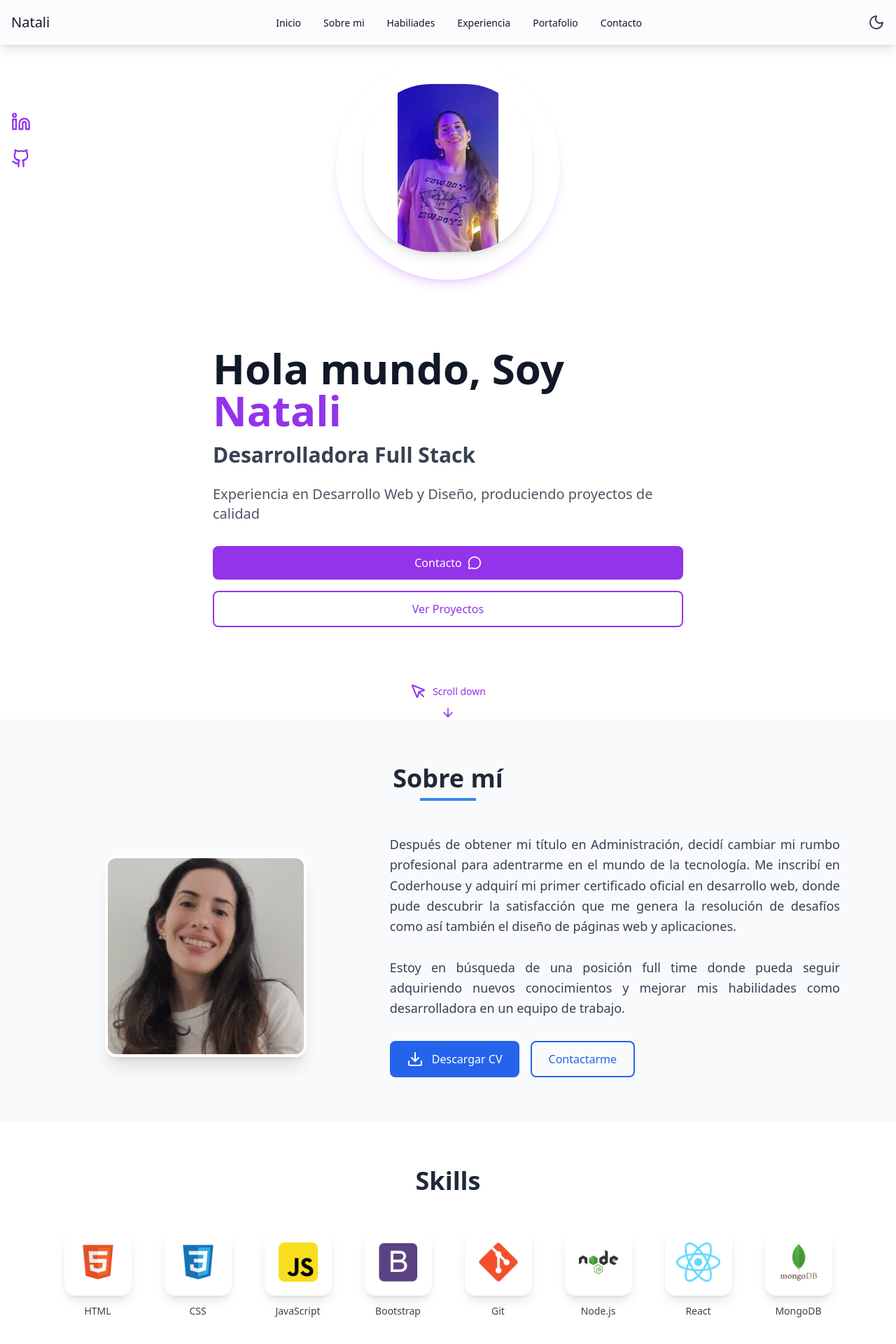
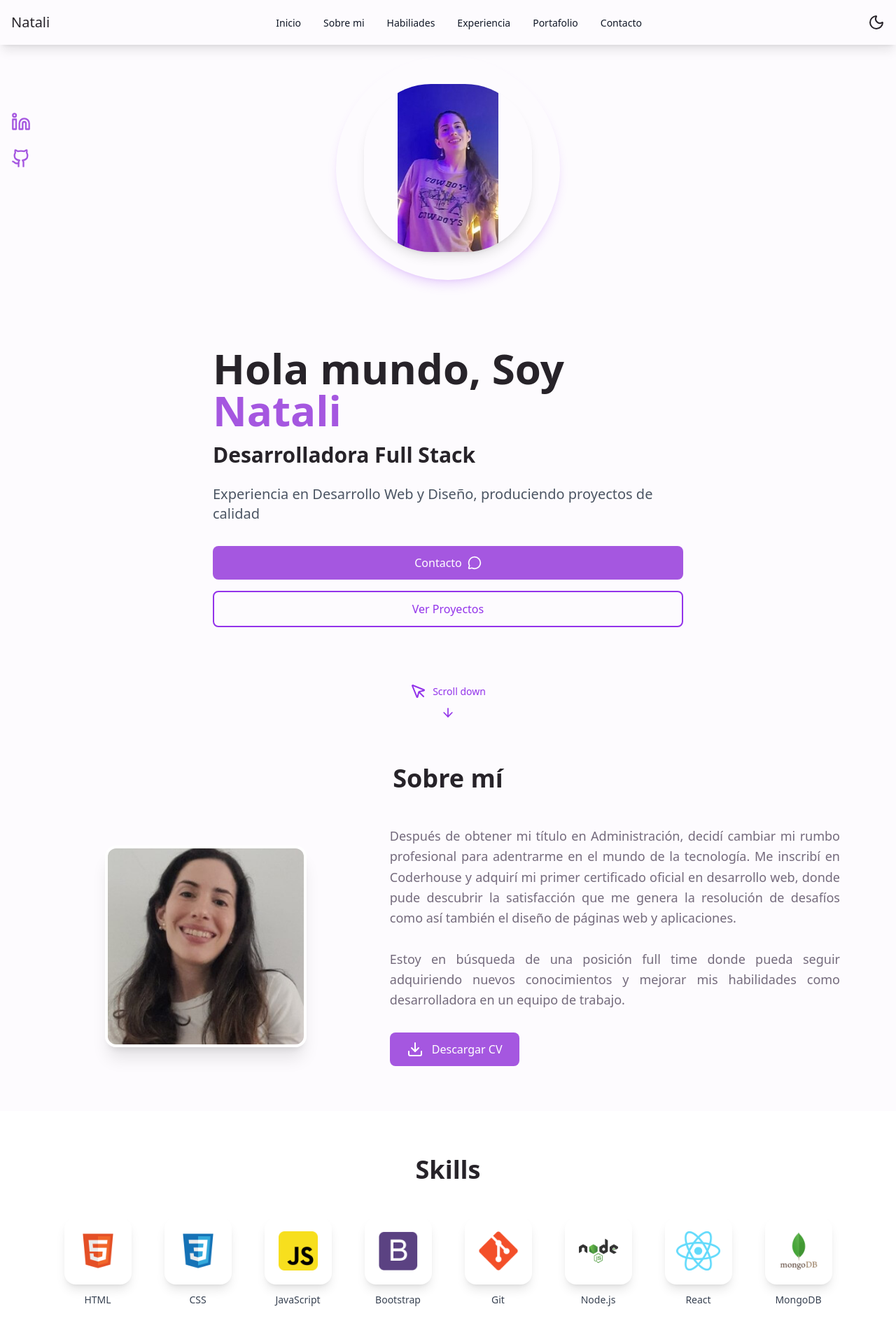
Before and after one commit to natalischwartz/Portfolio-Natali-Schwartz, a React (Vite) app: page / in a window 1280 px wide. Shown: the top 1920 px of the page at 70% size. Built offline with nearby package versions, Linux system fonts and the light colour scheme.

Commit message:
agregue el dark mode

```diff
--- a/src/components/About.jsx
+++ b/src/components/About.jsx
@@ -3,11 +3,11 @@ import { Download } from 'lucide-react';
 
 const About = () => {
   return (
-    <section id="about" className="about section py-16 bg-gray-50">
+    <section id="about" className="about section py-16 bg-body-color">
       <div className="container mx-auto px-4 max-w-6xl">
         <div className="text-center mb-12">
-          <h2 className="text-3xl md:text-4xl font-bold text-gray-800 mb-2">Sobre mí</h2>
-          <div className="w-20 h-1 bg-blue-500 mx-auto"></div>
+          <h2 className="text-3xl md:text-4xl font-bold text-title-color mb-2">Sobre mí</h2>
+          {/* <div className="w-20 h-1 bg-blue-500 mx-auto"></div> */}
         </div>
 
         <div className="flex flex-col lg:flex-row items-center gap-12">
@@ -25,7 +25,7 @@ const About = () => {
 
           {/* Contenido */}
           <div className="lg:w-3/5">
-            <p className="text-lg text-gray-700 mb-8 leading-relaxed text-justify">
+            <p className="text-lg text-text-color mb-8 leading-relaxed text-justify">
               Después de obtener mi título en Administración, decidí cambiar mi rumbo profesional para
               adentrarme en el mundo de la tecnología. Me inscribí en Coderhouse y adquirí mi primer
               certificado oficial en desarrollo web, donde pude descubrir la satisfacción que me genera
@@ -41,19 +41,19 @@ const About = () => {
                 target="_blank"
                 rel="noopener noreferrer"
                 href="/CV-Natali-Schwartz.pdf"
-                className="inline-flex items-center gap-3 bg-blue-600 text-white px-6 py-3 rounded-lg hover:bg-blue-700 transition-all duration-300 hover:shadow-lg hover:-translate-y-1"
+                className="inline-flex items-center gap-3 bg-first-color text-container-color px-6 py-3 rounded-lg hover:bg-first-color-alt transition-all duration-300 hover:shadow-lg hover:-translate-y-1"
               >
                 <Download className="text-lg" />
                 <span className="font-medium">Descargar CV</span>
               </a>
 
               {/* Botón adicional opcional */}
-              <a
+              {/* <a
                 href="#contact"
                 className="inline-flex items-center gap-3 border-2 border-blue-600 text-blue-600 px-6 py-3 rounded-lg hover:bg-blue-50 transition-all duration-300"
               >
                 <span className="font-medium">Contactarme</span>
-              </a>
+              </a> */}
             </div>
           </div>
         </div>
--- a/src/components/Footer.jsx
+++ b/src/components/Footer.jsx
@@ -10,7 +10,7 @@ const Footer = () => {
 
           {/* Contenido principal */}
           <div className="footer__content text-center">
-            <h1 className="footer__title text-3xl font-bold mb-1">
+            <h1 className="footer__title text-3xl font-bold mb-1 text-title-color">
               Natali
             </h1>
             <span className="footer__subtitle text-blue-100">
--- a/src/components/Header.jsx
+++ b/src/components/Header.jsx
@@ -42,12 +42,12 @@ const Header = () =>{
 
 
     return (
-        <header className="fixed bottom-0 sm:top-0 left-0 w-full z-50 bg-body-color dark:bg-gray-900 shadow-lg md:top-0
+        <header className="fixed bottom-0 sm:top-0 left-0 w-full z-50 bg-body-color dark:bg-dark-container-color shadow-lg md:top-0
         md:bottom-auto">
             <nav className="mx-auto px-4 h-12 md:h-16  flex justify-between items-center">
                 {/* Logo */}
-                <a href="#" className="text-xl font-medium text-gray-900 dark:text-white
-                hover:text-purple-400 transition-colors">
+                <a href="#" className="text-xl font-medium text-title-color dark:text-dark-title-color
+                hover:text-first-color transition-colors dark:hover:text-first-color-lighter">
                     Natali
                 </a>
 
@@ -58,7 +58,7 @@ const Header = () =>{
                         return(
                             <a key={index} href={navLink.href}
                             onClick={() =>{ setIsMenuOpen(false)}}
-                            className="items-center p-4 rounded-lg hover:bg-gray-100 dark:hover:bg-gray-700 transition-colors group">
+                            className="items-center p-4 rounded-lg hover:bg-first-color-lighter dark:hover:bg-gray-700 transition-colors group">
                                 {/* <Icon className="w-8 h-8 text-purple-600 dark:text-purple-400 group-hover:scale-110 transition-transform"/> */}
                                 <span className="text-sm font-medium text-gray-900 dark:text-white">
                                     {navLink.text}
@@ -71,8 +71,8 @@ const Header = () =>{
                 <div className="flex items-center space-x-4">
                     {/* Boton tema */}
                     <button onClick={toggleTheme}
-                    className="text-gray-700 dark:text-gray-300 hover:text-purple-600
-                    dark:hover:text-purple-400 text-xl"
+                    className="text-title-color dark:text-dark-title-color hover:text-first-color
+                    dark:hover:text-first-color-lighter text-xl"
                     aria-label="Cambiar tema"
                     >
                     {darkMode ? <Sun size={24}/> : <Moon size={24}/>}
@@ -81,7 +81,7 @@ const Header = () =>{
                     {/* Boton menu movil */}
                     <button
                     onClick={()=> setIsMenuOpen(!isMenuOpen)}
-                    className="sm:hidden text-gray-700 dark:text-gray-300 text-xl"
+                    className="sm:hidden text-title-color dark:text-dark-title-color text-xl"
                     aria-label="Abrir mnenú">
                         <Grid3x3/>
                     </button>
@@ -89,11 +89,11 @@ const Header = () =>{
 
                 {/* Menu mobile */}
                 {isMenuOpen && (
-                    <div className="absolute bottom-full left-0 w-full bg-white dark:bg-gray-800 shadow-lg rounded-t-2xl p-6 md:hidden">
+                    <div className="absolute bottom-full left-0 w-full bg-body-color dark:bg-dark-body-color shadow-lg rounded-t-2xl p-6 md:hidden">
                         <div className="flex justify-end mb-4">
                             <button
                             onClick={()=> setIsMenuOpen(false)}
-                            className="text-purple-600 dark:text-purple-400"
+                            className="text-first-color hover:text-first-color-alt dark:text-dark-title-color"
                             aria-label="Cerar menú">
                                 <X className="w-7 h-7"/>
                             </button>
--- a/src/components/Hero.jsx
+++ b/src/components/Hero.jsx
@@ -10,7 +10,7 @@ import {
 
 const Hero = () => {
     return(
-        <section id="hero"className="section min-h-screen flex items-center md:pt-20 z-10">
+        <section id="hero"className="section min-h-screen flex items-center md:pt-20 z-10  bg-body-color dark:bg-dark-body-color">
             <div className="container mx-auto px-4">
                 <div className="relative">
                     {/* Social Icons - Left Side */}
@@ -18,7 +18,7 @@ const Hero = () => {
                         <a href="https://www.linkedin.com/in/natali-schwartz"
                         target="_blank"
                         rel="noopener noreferer"
-                        className="home__social-icon text-purple-600 hover:text-purple-700 dark:text-purple-400 dark:hover:text-purple-300 transition-colors"
+                        className="home__social-icon text-first-color hover:text-first-color-alt dark:text-dark-title-color dark:hover:text-first-color-lighter transition-colors"
                         aria-label="LinkedIn">
                             <Linkedin size={28} />
                         </a>
@@ -26,7 +26,7 @@ const Hero = () => {
                         <a href="https://github.com/natalischwartz"
                         target="_blank"
                         rel="noopener noreferer"
-                        className="home__social-icon text-purple-600 hover:text-purple-700 dark:text-purple-400 dark:hover:text-purple-300 transition-colors"
+                        className="home__social-icon text-first-color hover:text-first-color-alt dark:text-dark-title-color dark:hover:text-first-color-lighter transition-colors"
                         aria-label="Github">
                             <Github size={28} />
                         </a>
@@ -43,12 +43,12 @@ const Hero = () => {
                     </div>
                     {/* Text Content */}
                     <div className="order-1 lg:order-2 text-center lg:text-left max-w-2xl">
-                        <h1 className="text-4xl md:text-5xl lg:text-6xl font-bold text-gray-900 dark:text-white mb-4">Hola mundo, Soy <span className="text-purple-600 dark:text-purple-400">Natali</span></h1>
-                        <h3 className="text-xl md:text-2xl lg:text-3xl font-semibold text-gray-700 dark:text-gray-300 mb-6">Desarrolladora Full Stack</h3>
+                        <h1 className="text-4xl md:text-5xl lg:text-6xl font-bold text-title-color dark:text-dark-title-color mb-4">Hola mundo, Soy <span className="text-first-color dark:text-dark-text-color">Natali</span></h1>
+                        <h3 className="text-xl md:text-2xl lg:text-3xl font-semibold text-title-color dark:text-gray-300 mb-6">Desarrolladora Full Stack</h3>
                         <p className="text-lg md:text-xl text-gray-600 dark:text-gray-400 mb-8 px-4 lg:px-0">Experiencia en Desarrollo Web y Diseño, produciendo proyectos de calidad</p>
                         <div className="flex flex-col gap-4 justify-center lg:justify-start">
                             <a href=""
-                            className="inline-flex items-center justify-center gap-2 bg-purple-600 hover:bg-purple-700 dark:bg-purple-500 dark:hover:bg-purple-600 text-white font-medium py-3 px-8 rounded-lg transition-all duration-300 hover:scale-105 hover:shadow-lg hover:shadow-purple-500/30">
+                            className="inline-flex items-center justify-center gap-2 bg-first-color hover:bg-first-color-alt dark:bg-purple-500 dark:hover:bg-purple-600 text-container-color font-medium py-3 px-8 rounded-lg transition-all duration-300 hover:scale-105 hover:shadow-lg hover:shadow-purple-500/30">
                                 Contacto
                                 <MessageCircle size={20}/>
                             </a>
--- a/src/components/Projects.jsx
+++ b/src/components/Projects.jsx
@@ -38,7 +38,7 @@ const Portfolio = () => {
       <div className="container mx-auto px-4 max-w-6xl">
         {/* Título */}
         <div className="text-center mb-12">
-          <h2 className="section__title text-3xl md:text-4xl font-bold text-gray-800 mb-2">
+          <h2 className="section__title text-3xl md:text-4xl font-bold text-title-color mb-2">
             Portfolio
           </h2>
           <div className="w-20 h-1 bg-blue-500 mx-auto mt-4 rounded-full"></div>
@@ -86,7 +86,7 @@ const Portfolio = () => {
                     />
                   </div>
                   <div className="portfolio__data p-6 flex flex-col h-full">
-                    <h3 className="portfolio__title text-xl font-bold text-gray-800 mb-3">
+                    <h3 className="portfolio__title text-xl font-bold text-title-color mb-3">
                       {project.title}
                     </h3>
                     <p className="portfolio__description text-gray-600 mb-6 flex grow">
--- a/src/components/Skills.jsx
+++ b/src/components/Skills.jsx
@@ -17,7 +17,7 @@ const Skills = () => {
       <div className="container mx-auto px-4 max-w-6xl">
         {/* Título */}
         <div className="text-center mb-12">
-          <h2 className="section__title text-3xl md:text-4xl font-bold text-gray-800 mb-2">
+          <h2 className="section__title text-3xl md:text-4xl font-bold text-title-color mb-2">
             Skills
           </h2>
           <span className="section__subtitle"></span>
--- a/src/index.css
+++ b/src/index.css
@@ -55,16 +55,16 @@
 }
 
 /*========== Variables Dark theme ==========*/
-body.dark{
+/* body.dark{ */
   /* HSL color mode */
 
-  --first-color-second: hsl(var(--hue-color), 30%, 8%);
+  /* --first-color-second: hsl(var(--hue-color), 30%, 8%);
   --title-color: hsl(var(--hue-color), 8%, 95%);
   --text-color: hsl(var(--hue-color), 8%, 75%);
   --input-color: hsl(var(--hue-color), 29%, 16%);
   --body-color: hsl(var(--hue-color), 28%, 12%);
   --container-color: hsl(var(var(--hue-color), 29%, 16%));
-}
+} */
 
 /*========== Button Dark/Light ==========*/
 /* .nav__btns {
--- a/tailwind.config.js
+++ b/tailwind.config.js
@@ -3,11 +3,12 @@
 
 /** @type {import('tailwindcss').Config} */
 export default {
- darkMode: ["class"],
+ darkMode: "class",
   content: ["./pages/**/*.{js,jsx}", "./components/**/*.{js,jsx}", "./app/**/*.{js,jsx}", "./src/**/*.{js,jsx}"],
   theme: {
     extend:{
       colors:{
+         // ========== MODO CLARO (default) ==========
         'first-color':'hsl(274, 69%, 61%)',
         'first-color-second':'hsl(274, 69%, 61%)',
         'first-color-alt':'hsl(274,57%, 53%)',
@@ -21,6 +22,15 @@ export default {
         'scroll-bar-color':'hsl(274, 12%, 90%)',
         'scroll-thumb-color':'hsl(274, 12%, 80%)',
 
+        // ========== MODO OSCURO ==========
+        'dark-first-color-second': 'hsl(274, 30%, 8%)',
+        'dark-title-color': 'hsl(274, 8%, 95%)',
+        'dark-text-color': 'hsl(274, 8%, 75%)',
+        'dark-input-color': 'hsl(274, 29%, 16%)',
+        'dark-body-color': 'hsl(274, 28%, 12%)',
+        'dark-container-color': 'hsl(274, 29%, 16%)',
+        'dark-scroll-bar-color': 'hsl(274, 12%, 20%)',
+        'dark-scroll-thumb-color': 'hsl(274, 12%, 30%)',
       },
 
     }
```
Also changed, not shown: src/components/Contact.jsx (+4 -4 lines), src/components/Experience.jsx (+5 -5 lines).
